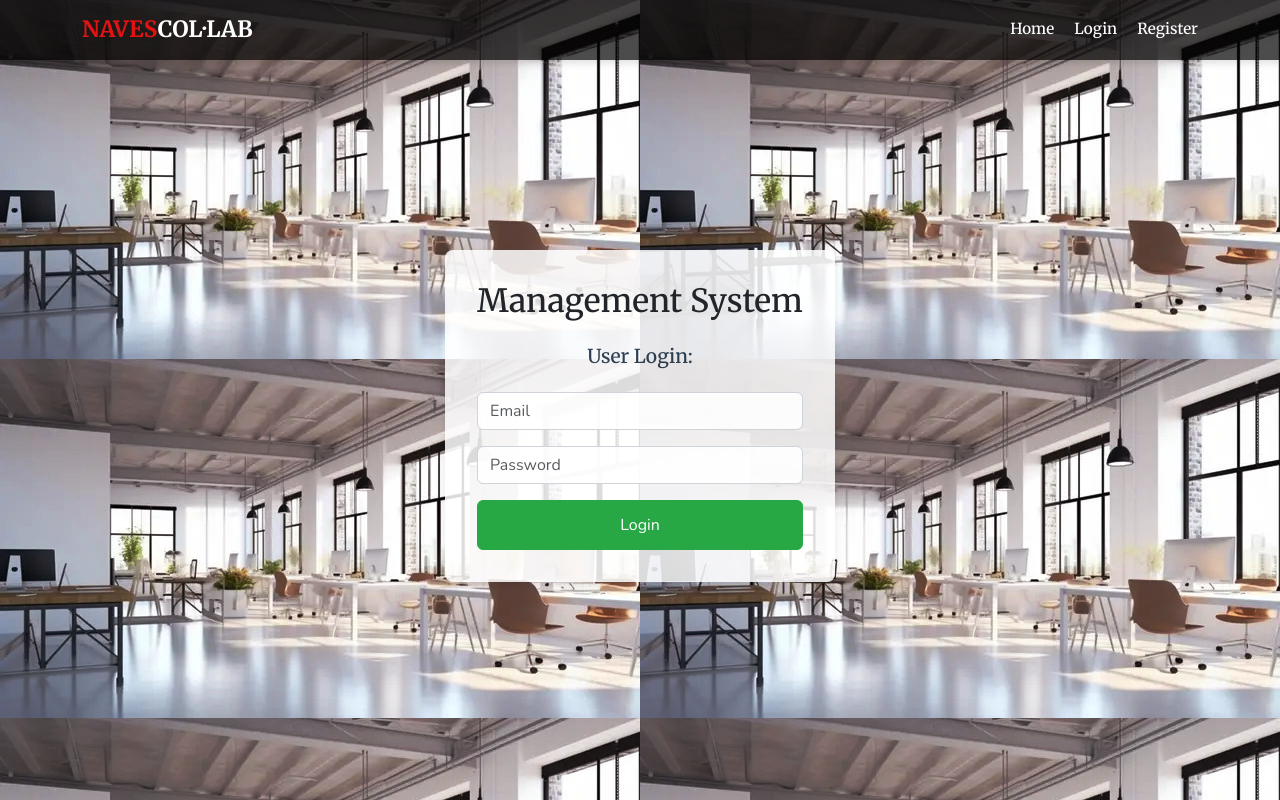
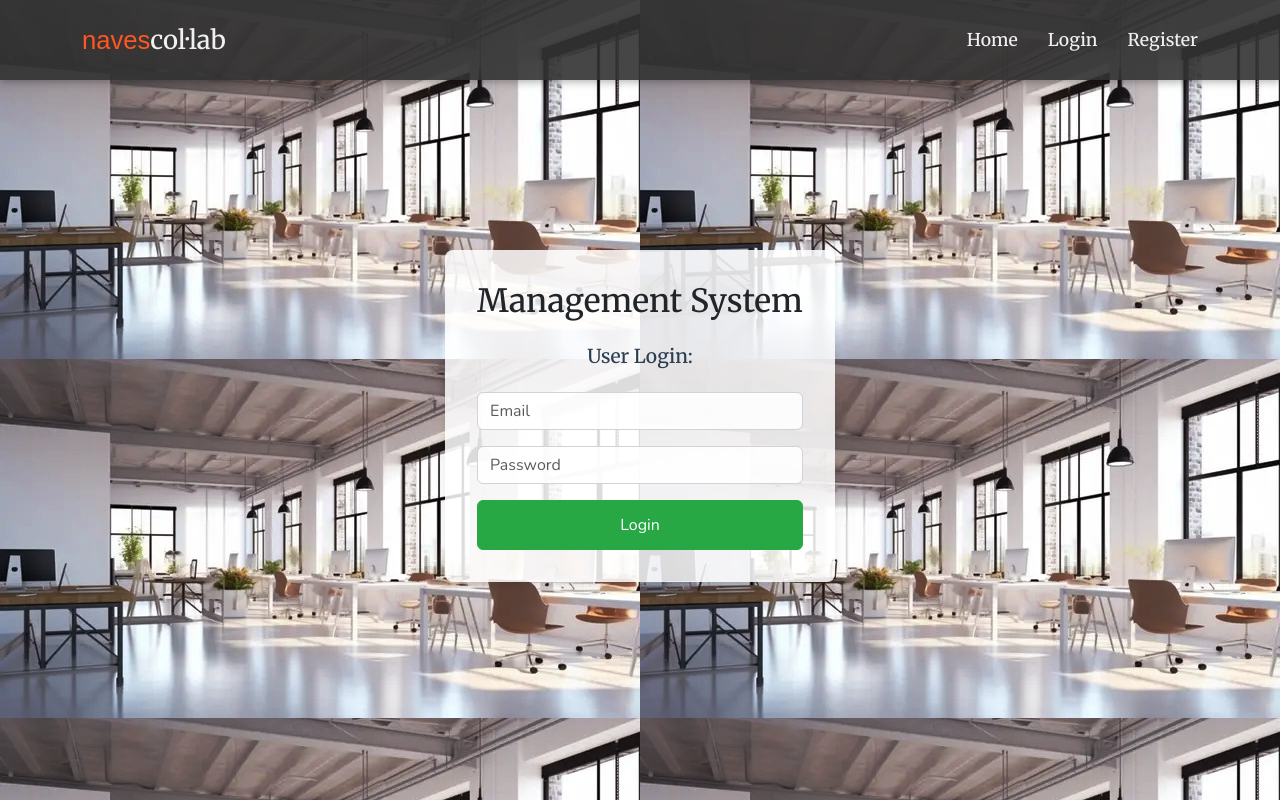
Before and after one commit to SantiagoAlfaroMarti/Frontend_LasNaves, a React (Vite) app: page /login in a window 1280 px wide. Built offline with nearby package versions, Linux system fonts and the light colour scheme.

Commit message:
update: Header.css

```diff
--- a/src/components/Header/Header.css
+++ b/src/components/Header/Header.css
@@ -1,25 +1,25 @@
 .navbar {
-    padding: 0.5rem 1rem;
+    padding: 1rem 1.5rem;
     position: fixed;
     top: 0;
     left: 0;
     right: 0;
-    background-color: rgba(0, 0, 0, 0.7);
-    box-shadow: 0 4px 6px rgba(0, 0, 0, 0.1);
-    z-index: 999;
+    background-color: rgba(50, 50, 50, 0.9);
+    box-shadow: 0 2px 8px rgba(0, 0, 0, 0.3);
+    z-index: 1000;
 }
 
 .navbar-brand {
-    font-size: 1.4rem;
-    font-weight: bold;
-    color: #ffffff;
-    text-transform: uppercase;
-    transition: color 0.3s ease;
+    font-size: 1.6rem;
+    font-weight: normal;
+    color: #f0f0f0;
+    text-transform: lowercase;
+    transition: color 0.2s ease-in-out;
     cursor: pointer;
 }
 
 .navbar-brand:hover {
-    color: #e31313;
+    color: #ff5722;
 }
 
 .navbar-nav {
@@ -27,38 +27,38 @@
 }
 
 .nav-item {
-    margin-left: 10px;
-    color: #ffffff;
+    margin-left: 15px;
+    color: #f0f0f0;
     cursor: pointer;
-    transition: color 0.3s ease;
+    transition: color 0.2s ease-in-out;
     display: block;
     text-decoration: none;
-    font-weight: 400;
-    font-size: 0.95rem;
+    font-weight: 500;
+    font-size: 1.1rem;
 }
 
 .nav-item:hover {
-    color:  #e31313;
+    color: #ff5722;
 }
 
 .navbar-toggler {
-    border-color: rgba(255, 255, 255, 0.1);
+    border-color: rgba(240, 240, 240, 0.2);
 }
 
 @media (max-width: 991px) {
     .navbar-nav {
         margin-left: 0;
-        margin-top: 10px;
+        margin-top: 15px;
         flex-direction: column;
-        text-align: center;
+        text-align: left;
         width: 100%;
         padding: 0;
     }
 
     .nav-item {
         margin-left: 0;
-        margin-bottom: 5px;
-        font-size: 1rem;
+        margin-bottom: 10px;
+        font-size: 1.2rem;
     }
 
     .navbar-collapse {
@@ -69,13 +69,12 @@
 .logout:hover,
 .logout:focus,
 .brand {
-    color:  #e31313;
-    font-family: 'Merriweather', serif;
+    color: #ff5722;
+    font-family: 'Arial', sans-serif;
 }
-
 
 @media (max-width: 1200px) {
     .navbar-brand {
-        font-size: 1.2rem; /
+        font-size: 1.4rem;
     }
 }
```
